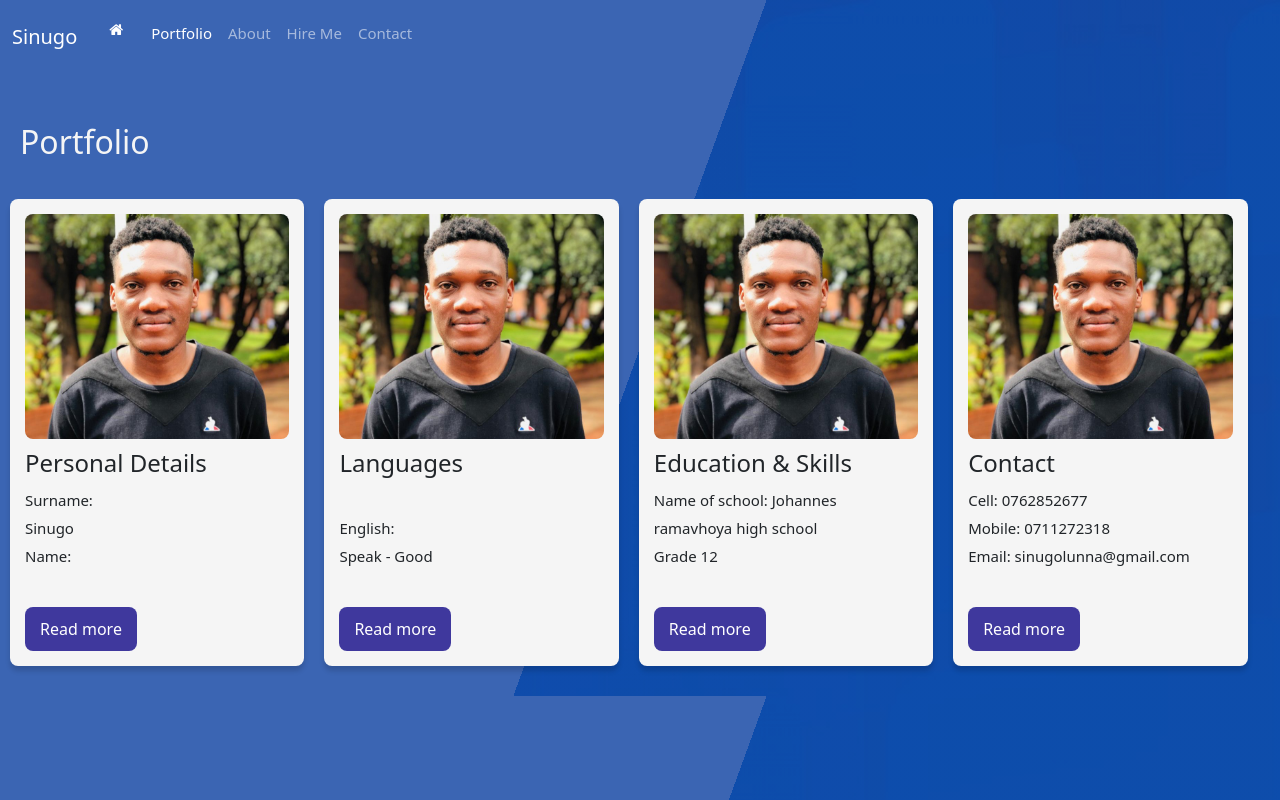
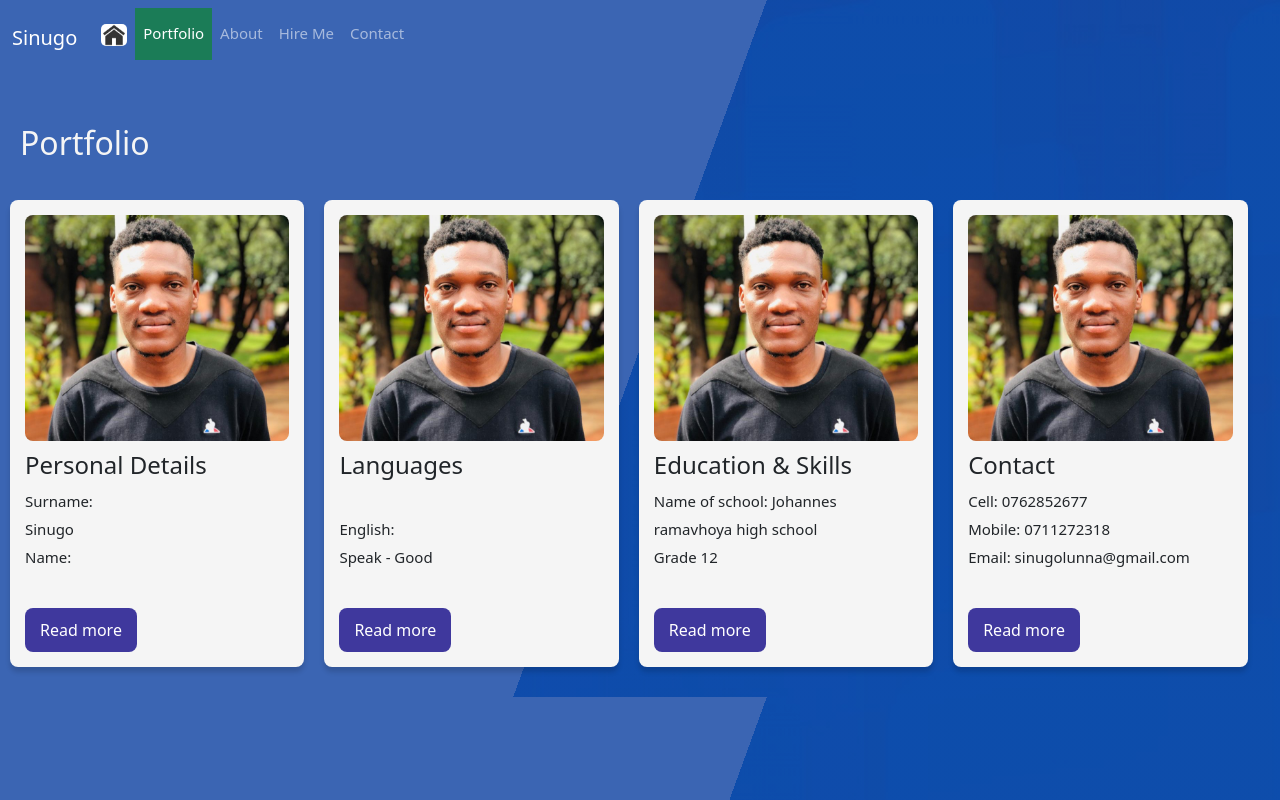
Before and after one commit to Expolearn/sinugo-portfolio, a plain HTML site: page portfolio.html in a window 1280 px wide. Drawn offline with nearby package versions, Linux system fonts and the light colour scheme.

Commit message:
adding icon

```diff
--- a/portfolio.html
+++ b/portfolio.html
@@ -31,7 +31,11 @@
               <li class="nav-item">
 
               </li>
-              <a class="fa fa-home" aria-current="page" style="padding-right: 20px;" href="index.html"></a>
+              <a class="nav-link"  href="index.html">
+                <img class="Qries" src="images/icon.png"
+             width="70" height="22">
+            </a>
+
               <a  class="nav-link active" aria-current="page" href="portfolio.html">Portfolio</a>
               <a  class="nav-link" href="about.html">About</a>
               <a  class="nav-link" href="hireme.html">Hire Me</a>
@@ -47,7 +51,7 @@
       <h2>Portfolio</h2>
 
     <div class="box">
-      <img src="images/chifhi.jpg" alt="">
+      <img class="respo" src="images/chifhi.jpg" alt="">
         <h4>Personal Details</h4>
         <p>Surname: <br>Sinugo
             <br>Name: <br>Tshifhiwa
@@ -62,7 +66,7 @@
       </div>
 
       <div class="box">
-        <img src="images/chifhi.jpg" alt="">
+        <img class="respo" src="images/chifhi.jpg" alt="">
         <h4>Languages</h4>
         <p>
             <br>English: <br>Speak - Good<br>Write - good
@@ -73,7 +77,7 @@
       </div>
 
       <div class="box">
-        <img src="images/chifhi.jpg" alt="">
+        <img class="respo" src="images/chifhi.jpg" alt="">
         <h4>Education & Skills</h4>
         <p>
             Name of school: Johannes ramavhoya high school<br>
@@ -90,7 +94,7 @@
       </div>
 
       <div class="box">
-        <img src="images/chifhi.jpg" alt="">
+        <img class="respo" src="images/chifhi.jpg" alt="">
         <h4>Contact</h4>
         <p> Cell: 0762852677<br>
             Mobile: 0711272318<br>
--- a/style.css
+++ b/style.css
@@ -34,16 +34,24 @@ color: rgb(255, 255, 255);
 .navbar-nav a.active {
 background-color: #12833ec7;
 color: white;
+border-radius: 7px;
 
 }
 
-img {
+.respo {
   float: right;
   width: 300px;
   height: 300px;
   border-radius: 50%;
   margin-bottom: 30px;
   border: 15px solid #555;
+}
+
+.Qries {
+  background-color: white;
+  border-radius: 5px;
+  padding-left: 2px;
+  padding-right: 2px;
 }
 
 .fa {
--- a/style1.css
+++ b/style1.css
@@ -25,6 +25,12 @@ background-color: rgba(16, 160, 40, 0.692);
 color: black;
 }
 
+.navbar-nav a.active {
+  background-color: #12833ec7;
+  color: white;
+  border: 7px;
+
+  }
 
 
 
@@ -39,10 +45,17 @@ border-radius: 8px;
 box-shadow: 0 5px 5px rgba(0, 0, 0, 0.15);
 }
 
-img {
+.respo {
   width: 100%;
   border-radius: 8px;
   margin-bottom: 10px;
+  }
+
+  .Qries {
+    background-color: white;
+    border-radius: 5px;
+    padding-left: 2px;
+  padding-right: 2px;
   }
 
 .box p {
--- a/style2.css
+++ b/style2.css
@@ -49,11 +49,25 @@ h2 {
 
 }
 
-.images, img {
+.navbar-nav a.active {
+  background-color: #12833ec7;
+  color: white;
+  border-radius: 7px;
+
+  }
+
+.respo {
  margin: left;
   height: 200px;
   width: 250px;
   border-radius: 10%;
+}
+
+.Qries {
+  background-color: white;
+  border-radius: 5px;
+  padding-left: 2px;
+padding-right: 2px;
 }
 
 h10 {
--- a/style3.css
+++ b/style3.css
@@ -24,6 +24,13 @@ padding: 14px 16px;
 background-color: rgba(16, 160, 40, 0.692);
 color: black;
 }
+
+.navbar-nav a.active {
+  background-color: #12833ec7;
+  color: white;
+  border-radius: 7px;
+
+  }
 
 .hireme {
   margin: 90px auto;
@@ -113,3 +120,10 @@ h3 {
   p {
     color: white;
   }
+
+  .Qries {
+    background-color: white;
+    border-radius: 5px;
+    padding-left: 2px;
+    padding-right: 2px;
+  }
--- a/style4.css
+++ b/style4.css
@@ -26,6 +26,13 @@ padding: 14px 16px;
 background-color: rgba(16, 160, 40, 0.692);
 color: black;
 }
+
+.navbar-nav a.active {
+  background-color: #12833ec7;
+  color: white;
+  border-radius: 7px;
+
+  }
 
 .address-icon i{
   font-size: 36px;
@@ -60,3 +67,17 @@ color: black;
   -webkit-background-clip: text;
   -webkit-text-fill-color: transparent;
 }
+
+navbar-nav a.active {
+  background-color: #12833ec7;
+  color: white;
+  border-radius: 7px;
+
+  }
+
+  .Qries {
+    background-color: white;
+    border-radius: 5px;
+    padding-left: 2px;
+    padding-right: 2px;
+  }
```
Also changed, not shown: about.html (+5 -2 lines), contact.html (+4 -1 lines), hireme.html (+4 -1 lines), index.html (+13 -8 lines).
